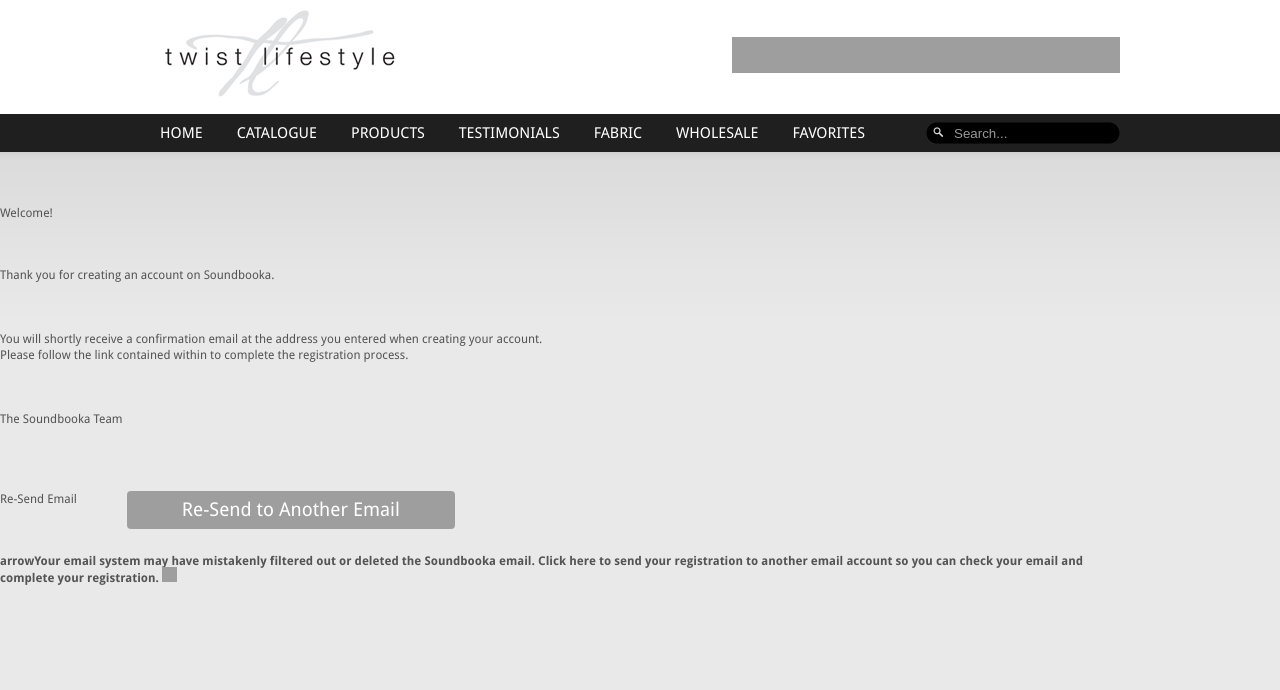
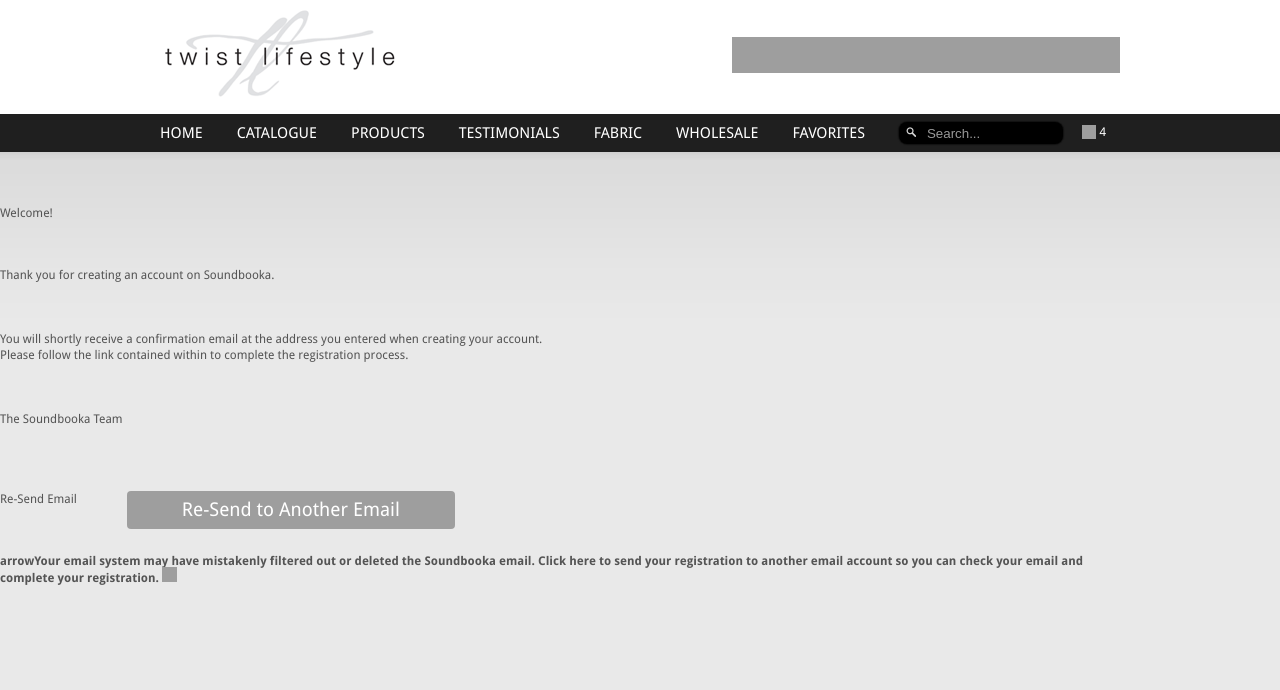
Before and after one commit to nukem/Twist, a CodeIgniter app: page /index.php/artist/registered/1 in a window 1280 px wide. Shown: the top 690 px of the page. Run offline with CodeIgniter, Linux system fonts and the light colour scheme; some libraries are stand-ins or nearby versions; grey boxes are pictures that could not be loaded.

Commit message:
various edit for carts

```diff
--- a/application/core/MY_Controller.php
+++ b/application/core/MY_Controller.php
@@ -17,3 +17,10 @@ class MY_Controller extends CI_Controller {
   }
 
 }
+
+function pr($param)
+{
+	echo '<pre style="padding:12px;background-color:white;color:black;">';
+	print_r($param);
+	echo '</pre>';
+}
--- a/application/views/header.php
+++ b/application/views/header.php
@@ -11,6 +11,8 @@
 		<h1 id="logo"><a href="index.html"><img src="<?= base_url() ?>images/logo.png" alt="Twist Lifestyle" width="230" height="87" /></a></h1>
 		<div id="tagline">Bespoke homewares, bedheads, chairs &amp; manchester,<br />sophisticated furniture to suit your life style</div>
 		<div id="nav">
+
+
 			<ul>
 				<li><a href="<?=base_url()?>">HOME</a></li>
 				<li><a href="<?=base_url()?>">CATALOGUE</a></li>
@@ -20,12 +22,20 @@
 				<li><a href="<?=base_url()?>#">WHOLESALE</a></li>
 				<li><a href="<?=base_url()?>#">FAVORITES</a></li>
 			</ul>
+
+
+
 			<div class="search">
 				<form action="#" method="post">
 					<input type="submit" name="" class="submit-btn" value="" />
 					<input type="text" name="" class="text-box" value="Search..." title="Search..." onblur="writeText(this);" onfocus="clearText(this);" />
 				</form>
 			</div>
+
+			<div class="shopping-cart-info">
+				<i class="shopping-cart-icon"></i><span>4</span>
+			</div>
+
 		</div>
 	</div>
 </div><!-- end header -->
--- a/application/views/products/index.php
+++ b/application/views/products/index.php
@@ -1,3 +1,8 @@
+<style>
+.error {
+	border: 1px solid red;
+}
+</style>
 <?php //print_r($shoppingcart) ?>
 <form action="" method="post" class="uniform">
 <div class="box-container">
--- a/application/views/products/step2.php
+++ b/application/views/products/step2.php
@@ -1,3 +1,8 @@
+<style>
+.error {
+	border: 1px solid red;
+}
+</style>
 <?php //print_r($shoppingcart) ?>
 <form action="" method="post" class="uniform">
 <div class="box-container">
--- a/application/views/products/step3.php
+++ b/application/views/products/step3.php
@@ -1,3 +1,8 @@
+<style>
+.error {
+	border: 1px solid red;
+}
+</style>
 <?php //print_r($shoppingcart) ?>
 <form action="" method="post" class="uniform">
 <div class="box-container">
--- a/css/style.css
+++ b/css/style.css
@@ -172,16 +172,22 @@ p {
 }
 
 .search {
-	background:url(../images/search-bg.png) no-repeat 0 0;
-	width:180px;
+
+	width:150px;
 	height:22px;
-	float:right;
+	float: left;
 	padding:0px 7px 0px 7px;
 	margin:8px 0 0 0;
+	-webkit-border-radius: 8px;
+	-moz-border-radius: 8px;
+	border-radius: 8px;
+	-moz-box-shadow: 0 0 1px 1px #111;
+	-webkit-box-shadow: 0 0 1px 1px #111;
+	background-color: #000;
 }
 
 .search input.text-box {
-	width:155px;
+	width:125px;
 	float:left;
 	background:none;
 	border:none;
@@ -1030,3 +1036,25 @@ html ul.tabs li.active a {
 	background-repeat: no-repeat;
 	*margin-right: .3em;
 }
+
+.shopping-cart-info {
+	color: white;
+	width: 38px;
+	height: 36px;
+	display: inline-block;
+	float: right;
+	line-height: 36px;
+	vertical-align: middle;
+}
+.shopping-cart-icon {
+	text-decoration: none;
+	display: inline-block;
+	width: 14px;
+	height: 14px;
+	line-height: 14px;
+	vertical-align: text-top;
+	background-image: url("../img/glyphicons-halflings-white.png");
+	background-position: -360px -120px;
+	background-repeat: no-repeat;
+	margin-right: .3em;
+}
```
Also changed, not shown: application/controllers/products.php (+15 -0 lines), application/views/products/step4.php (+39 -4 lines).
